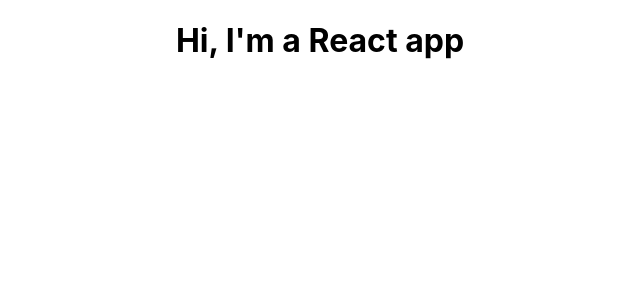
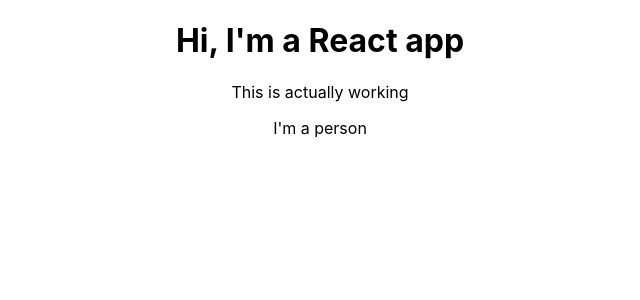
Before and after one commit to tzone85/react-burger, a React (Create React App) app: page / in a window 1280 px wide. Shown: the top 300 px of the page, without its empty margins (320-960 px from the left). Built offline with nearby package versions, Linux system fonts and the light colour scheme.

Commit message:
added a new person component and created further new jsx file

```diff
--- a/src/App.js
+++ b/src/App.js
@@ -1,11 +1,14 @@
 import React, { Component } from 'react';
 import './App.css';
+import Person from './Person/Person';
 
 class App extends Component {
   render() {
     return (
         <div className="App">
             <h1>Hi, I'm a React app</h1>
+            <p>This is actually working</p>
+            <Person/>
         </div>
     );
 
--- /dev/null
+++ b/src/Person/Person.js
@@ -0,0 +1,7 @@
+import React from 'react';
+
+const person  = () => {
+    return <p>I'm a person</p>
+};
+
+export default person;
```
